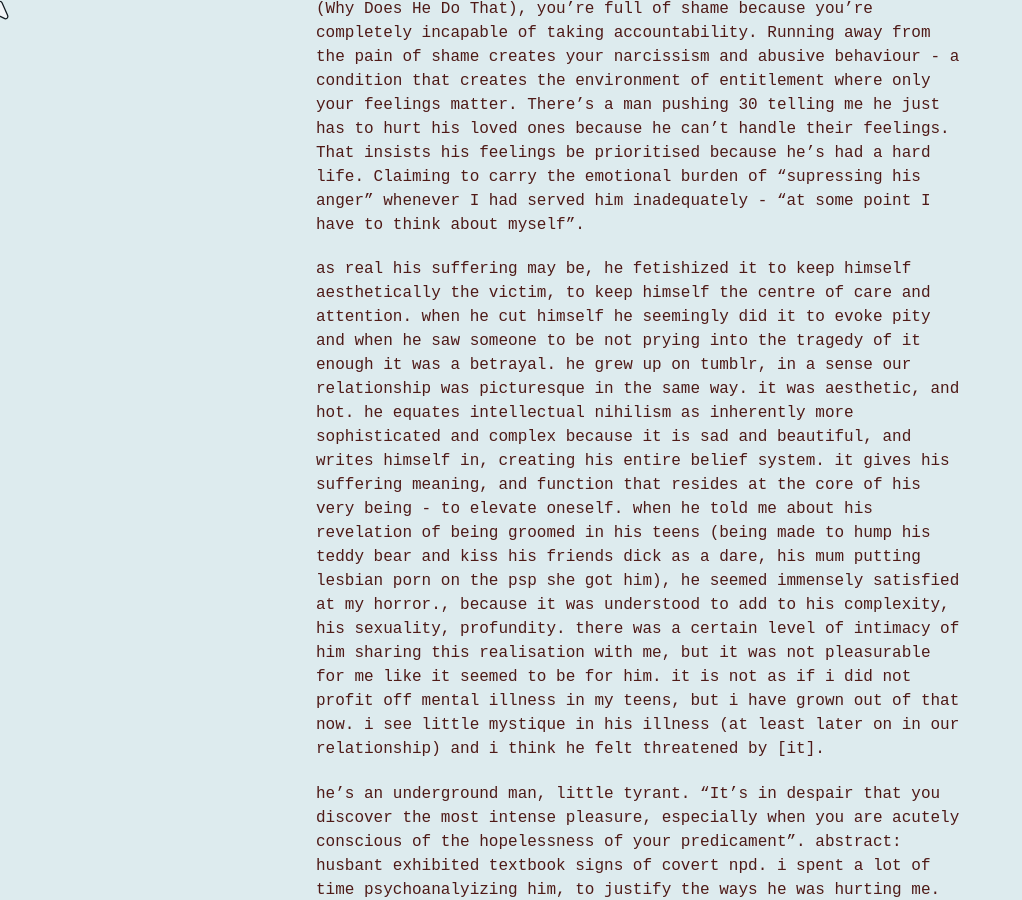
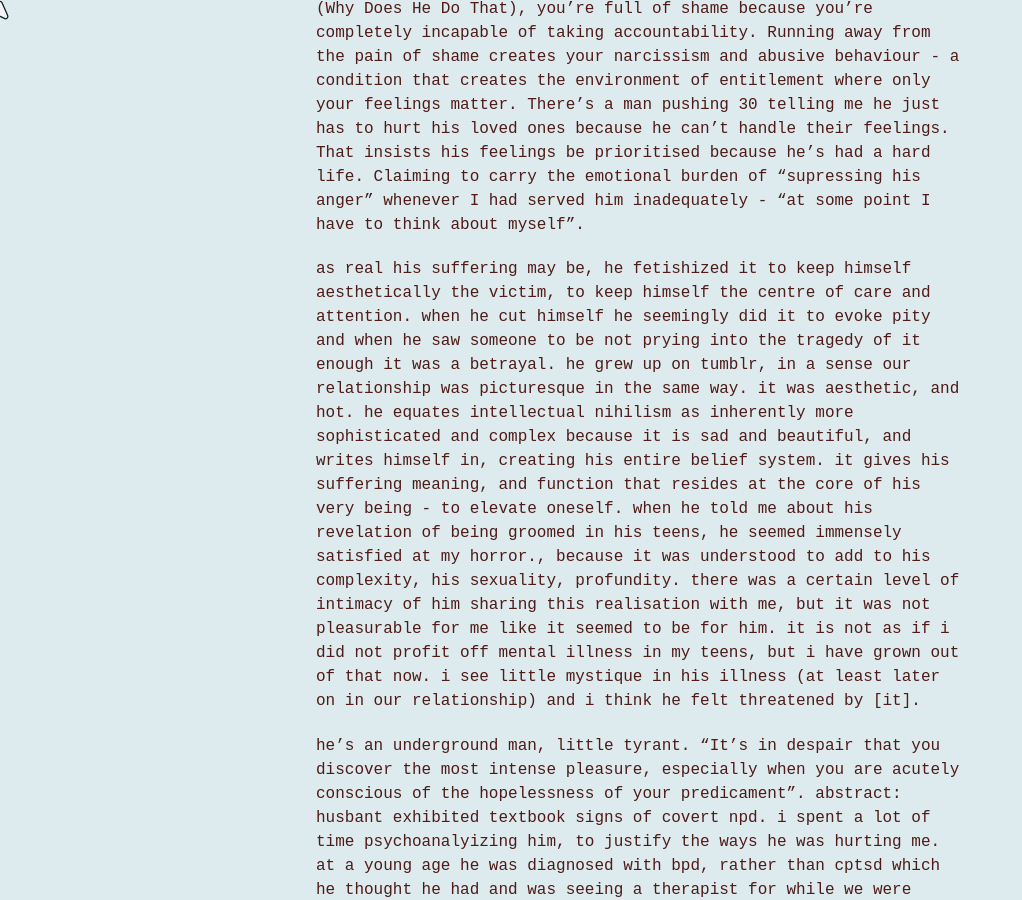
Before and after one commit to cryotato/cryotato.github.io, a Jekyll site: the page built from _pages/2025-12-05-spiralings.md, in a window 1280 px wide and 900 px high, scrolled down 5075 px. Shown: the whole window, without its empty margins (0-1022 px from the left). Built offline with Jekyll 4.4.1, drawn with Linux system fonts in a browser that asks for light colours; cached includes are drawn as plain includes; some web fonts are replaced.

Commit message:
Update 2025-12-05-spiralings.md

```diff
--- a/_pages/2025-12-05-spiralings.md
+++ b/_pages/2025-12-05-spiralings.md
@@ -44,7 +44,7 @@ As much as I wish I could tell you, I know you won't actually hear me. I know th
 
 You’re not as good a liar as you think. It’s obvious to me when you try to twist reality. I'm sorry what objectively happened doesn't fit your "narrative". You unironically call yourself an empath but the only feelings you’re in touch with or even care about are your own. How does it feel to have become just as manipulative as your mum and as controlling as your dad? I remember when you told me about the last time you called her, she told you, as someone that knows abuse intimately as a reciprocant and perpetrator, that she saw it in you. To play devil’s advocate with that book on abuse (Why Does He Do That), you’re full of shame because you’re completely incapable of taking accountability. Running away from the pain of shame creates your narcissism and abusive behaviour - a condition that creates the environment of entitlement where only your feelings matter. There’s a man pushing 30 telling me he just has to hurt his loved ones because he can't handle their feelings. That insists his feelings be prioritised because he's had a hard life. Claiming to carry the emotional burden of “supressing his anger” whenever I had served him inadequately - “at some point I have to think about myself”.
 
-as real his suffering may be, he fetishized it to keep himself aesthetically the victim, to keep himself the centre of care and attention. when he cut himself he seemingly did it to evoke pity and when he saw someone to be not prying into the tragedy of it enough it was a betrayal. he grew up on tumblr, in a sense our relationship was picturesque in the same way. it was aesthetic, and hot. he equates intellectual nihilism as inherently more sophisticated and complex because it is sad and beautiful, and writes himself in, creating his entire belief system. it gives his suffering meaning, and function that resides at the core of his very being - to elevate oneself. when he told me about his revelation of being groomed in his teens (being made to hump his teddy bear and kiss his friends dick as a dare, his mum putting lesbian porn on the psp she got him), he seemed immensely satisfied at my horror., because it was understood to add to his complexity, his sexuality, profundity. there was a certain level of intimacy of him sharing this realisation with me, but it was not pleasurable for me like it seemed to be for him. it is not as if i did not profit off mental illness in my teens, but i have grown out of that now. i see little mystique in his illness (at least later on in our relationship) and i think he felt threatened by [it].
+as real his suffering may be, he fetishized it to keep himself aesthetically the victim, to keep himself the centre of care and attention. when he cut himself he seemingly did it to evoke pity and when he saw someone to be not prying into the tragedy of it enough it was a betrayal. he grew up on tumblr, in a sense our relationship was picturesque in the same way. it was aesthetic, and hot. he equates intellectual nihilism as inherently more sophisticated and complex because it is sad and beautiful, and writes himself in, creating his entire belief system. it gives his suffering meaning, and function that resides at the core of his very being - to elevate oneself. when he told me about his revelation of being groomed in his teens, he seemed immensely satisfied at my horror., because it was understood to add to his complexity, his sexuality, profundity. there was a certain level of intimacy of him sharing this realisation with me, but it was not pleasurable for me like it seemed to be for him. it is not as if i did not profit off mental illness in my teens, but i have grown out of that now. i see little mystique in his illness (at least later on in our relationship) and i think he felt threatened by [it].
 
 he's an underground man, little tyrant. “It’s in despair that you discover the most intense pleasure, especially when you are acutely conscious of the hopelessness of your predicament”. abstract: husbant exhibited textbook signs of covert npd. i spent a lot of time psychoanalyizing him, to justify the ways he was hurting me. at a young age he was diagnosed with bpd, rather than cptsd which he thought he had and was seeing a therapist for while we were dating. in The Myth of Normal, Matè describes a condition that leaves people more vulnerable to trauma - HSPs, and at the time that seemed very much to resonate. all these were misdiagnoses. when i fell into reading about covert npd, everything seemed to come together.
 
```
